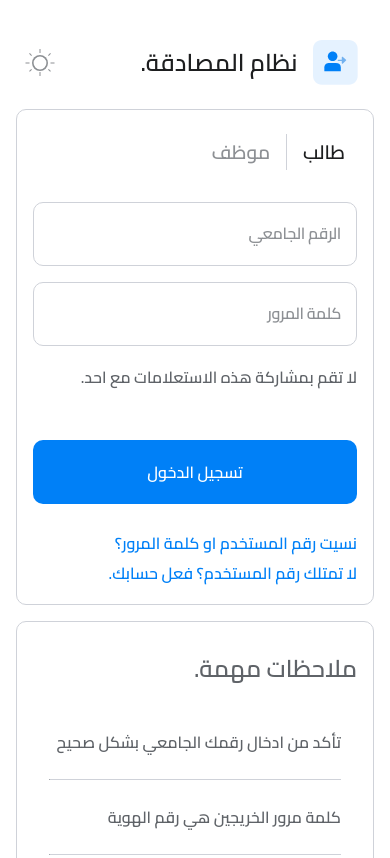
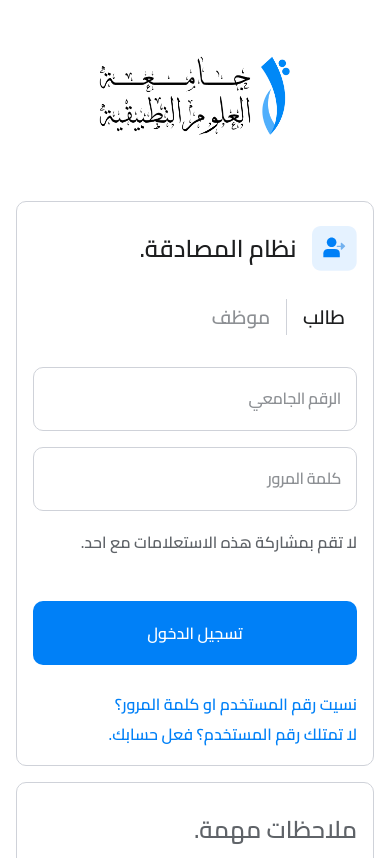
Before and after one commit to mohamedalnahall/UAS-website, a plain HTML site: page ar/athentication/athentication.html in a window 390 px wide. Shown: the top 858 px of the page. Drawn offline with Linux system fonts and the light colour scheme.

Commit message:
Minor changes in the appearance

```diff
--- a/ar/athentication/athentication.html
+++ b/ar/athentication/athentication.html
@@ -34,27 +34,31 @@
 
 			@media (max-width: 54rem) {
 				body > div {
-					margin-top: 1rem !important;
+					margin-top: 0 !important;
 					width: 100vw !important;
+				}
+
+				body .logo {
+					margin: 2rem auto;
+				}
+
+				body .logo > img {
+					height: 20vw !important;
+					min-height: 6rem;
+					max-height: 8rem;
+				}
+
+				body > div > div:nth-child(1) > div:nth-child(2) {
+					display: none;
 				}
 
 				body > div > div:nth-child(2) {
 					grid-template-columns: 33rem !important;
 					grid-template-rows: auto auto;
 				}
-			}
 
-			@media (max-width: 50rem) {
-				body > div > div:nth-child(1) h1 {
+				body > div > div:nth-child(2) h1 {
 					font-size: 1.5rem !important;
-				}
-
-				body .logo {
-					top: 0.875rem !important;
-				}
-
-				body .logo > img {
-					height: 4.25rem !important;
 				}
 			}
 
@@ -65,46 +69,13 @@
 				}
 			}
 
-			@media (max-width: 30rem) {
-				body > div > div:nth-child(1) > div:nth-child(2) > div {
-					display: none;
-				}
-			}
-
 		</style>
 
 		<div style=" margin: auto; margin-top: 5%; max-width: max-content; width: 100vw;">
 			<div class="between hcenter" style="padding:1rem;">
-				<div style="display: flex; justify-content: start; padding-right: 1rem;">
-					<svg
-						version="1.2"
-						xmlns="http://www.w3.org/2000/svg"
-						viewBox="0 0 256 256"
-						width="2.7916rem"
-						height="2.7916rem"
-						style="margin: 0.5rem 0; margin-left: 1rem"
-					>
-						<g id="athentication system">
-							<path
-								class="e0"
-								d="m0 50c0-27.6 22.4-50 50-50h156c27.6 0 50 22.4 50 50v156c0 27.6-22.4 50-50 50h-156c-27.6 0-50-22.4-50-50z"
-							/>
-							<path
-								class="e1"
-								d="m112.5 121c-15.2 0-27.5-12.3-27.5-27.5 0-15.2 12.3-27.5 27.5-27.5 15.2 0 27.5 12.3 27.5 27.5 0 15.2-12.3 27.5-27.5 27.5z"
-							/>
-							<path
-								class="e1"
-								d="m65 179.5v-21.6c0-18.4 12.5-25.9 30.9-25.9h34c18.4 0 29.5 7.6 29.5 26v21.5z"
-							/>
-							<path
-								class="e2"
-								d="m141 116.5c0-2.5 2-3.5 4.5-3.5l19.5-0.1v-13.3c0-2 0.6-3.6 2.6-3.5h0.7c1.2 0 2.4 0.5 3.3 1.3l17.6 15.5c2.1 2 2.1 3.3 0.1 5.3l-17.7 16.3c-0.9 0.9-2.1 1.4-3.4 1.4l-0.6 0.1c-2 0-2.6-1.6-2.6-3.6v-12.3h-19.5c-2.5-0.1-4.5-1.1-4.5-3.6z"
-							/>
-						</g>
-					</svg>
-					<h1 style="margin: 0.5rem 0; color: var(--dark); font-size: 1.7rem;">نظام المصادقة.</h1>
-				</div>
+				<a class="logo" href="../../index.html">
+					<img src="imgs/logo2.png" style="height: 5rem;">
+				</a>
 				<div class="between hcenter" style="padding: 1rem;">
 					<div
 						style="
@@ -143,7 +114,37 @@
 			</div>
 			<div class="middle" style="padding: 0 1rem 1rem; display: grid; grid-template-columns: 35rem 20rem; gap: 1rem;">
 				<form action="" style="padding: 1rem; border: 0.0625rem solid var(--light); border-radius: 0.625rem;">
-					<div style="display: flex; margin: 0.5rem 0.5rem 2rem; color: var(--lighter-dark); font-size: 1.2rem;">
+					<div style="display: flex; justify-content: start;">
+						<svg
+							version="1.2"
+							xmlns="http://www.w3.org/2000/svg"
+							viewBox="0 0 256 256"
+							width="2.7916rem"
+							height="2.7916rem"
+							style="margin: 0.5rem 0; margin-left: 1rem"
+						>
+							<g id="athentication system">
+								<path
+									class="e0"
+									d="m0 50c0-27.6 22.4-50 50-50h156c27.6 0 50 22.4 50 50v156c0 27.6-22.4 50-50 50h-156c-27.6 0-50-22.4-50-50z"
+								/>
+								<path
+									class="e1"
+									d="m112.5 121c-15.2 0-27.5-12.3-27.5-27.5 0-15.2 12.3-27.5 27.5-27.5 15.2 0 27.5 12.3 27.5 27.5 0 15.2-12.3 27.5-27.5 27.5z"
+								/>
+								<path
+									class="e1"
+									d="m65 179.5v-21.6c0-18.4 12.5-25.9 30.9-25.9h34c18.4 0 29.5 7.6 29.5 26v21.5z"
+								/>
+								<path
+									class="e2"
+									d="m141 116.5c0-2.5 2-3.5 4.5-3.5l19.5-0.1v-13.3c0-2 0.6-3.6 2.6-3.5h0.7c1.2 0 2.4 0.5 3.3 1.3l17.6 15.5c2.1 2 2.1 3.3 0.1 5.3l-17.7 16.3c-0.9 0.9-2.1 1.4-3.4 1.4l-0.6 0.1c-2 0-2.6-1.6-2.6-3.6v-12.3h-19.5c-2.5-0.1-4.5-1.1-4.5-3.6z"
+								/>
+							</g>
+						</svg>
+						<h1 style="margin: 0.5rem 0; color: var(--dark); font-size: 1.7rem;">نظام المصادقة.</h1>
+					</div>
+					<div style="display: flex; margin: 1.25rem 0.5rem 2rem; color: var(--lighter-dark); font-size: 1.2rem;">
 						<div id="sform_selector" style="border-left: 0.0625rem solid var(--light); padding: 0 0.25rem 0 1rem; cursor: pointer; color: var(--dark);">طالب</div>
 						<div id="eform_selector" style="padding: 0 1rem; cursor: pointer;">موظف</div>
 					</div>
--- a/ar/athentication/css/master.css
+++ b/ar/athentication/css/master.css
@@ -56,7 +56,7 @@ body[data-theme="dark"] {
     --light-shadow: rgba(0, 0, 0, 0.06);
     --input-shadow: rgb(0 125 250 / 60%);
     --no-color: rgba(0, 0, 0, 0);
-    --dark-over: rgba(0, 5, 12, 0.2);
+    --dark-over: rgba(243, 248, 255, 0.05);
     --light-over: rgba(9, 77, 146, 0.15);
 
     --trans-1: 150ms;
@@ -146,7 +146,7 @@ input[type=search]:focus {
 input[type=submit] {
     background-color: var(--blue);
     color: var(--white);
-    margin: 3rem 0 1.5rem;
+    margin: 2.75rem 0 1.5rem;
     padding: 1rem;
     border: none;
     cursor: pointer;
```
